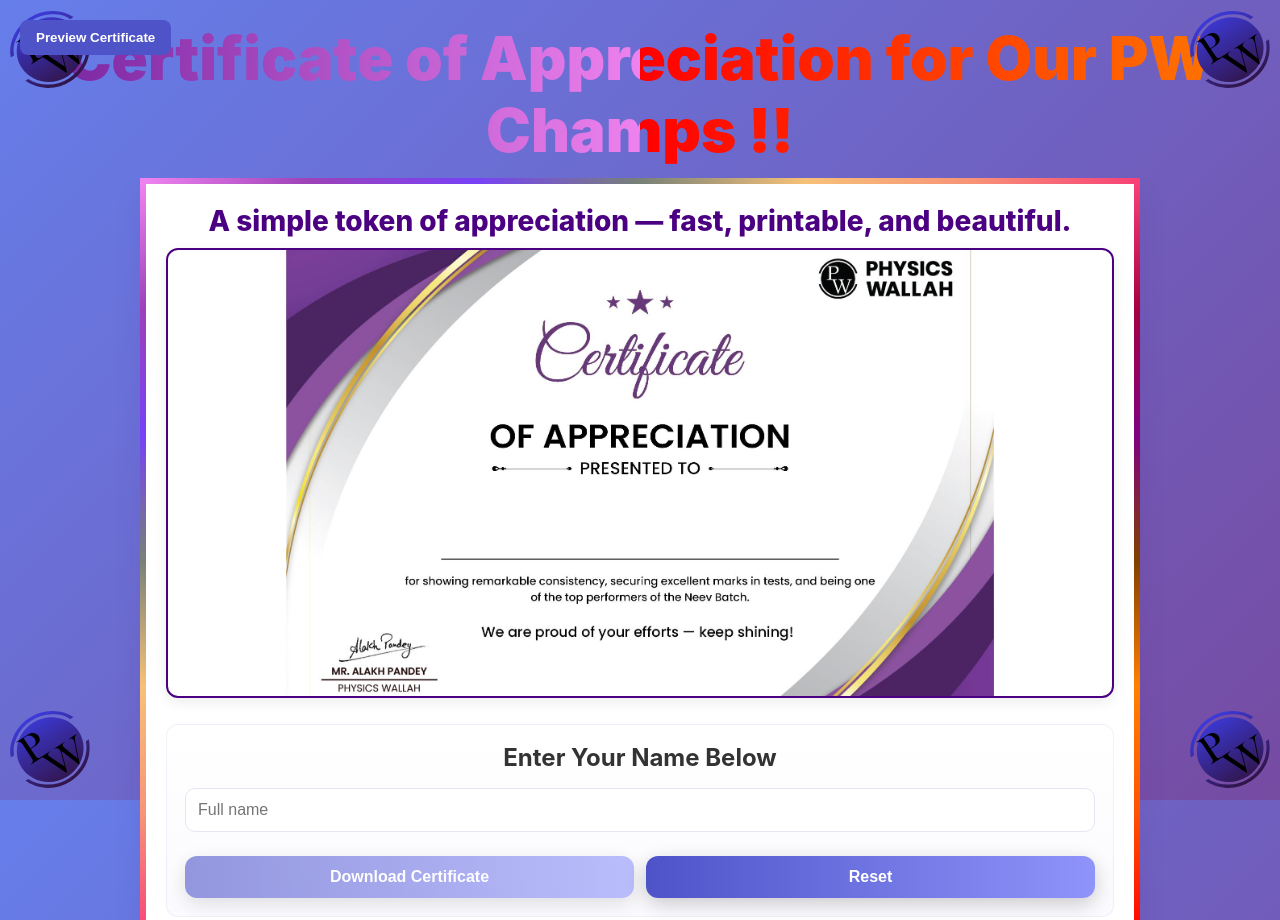
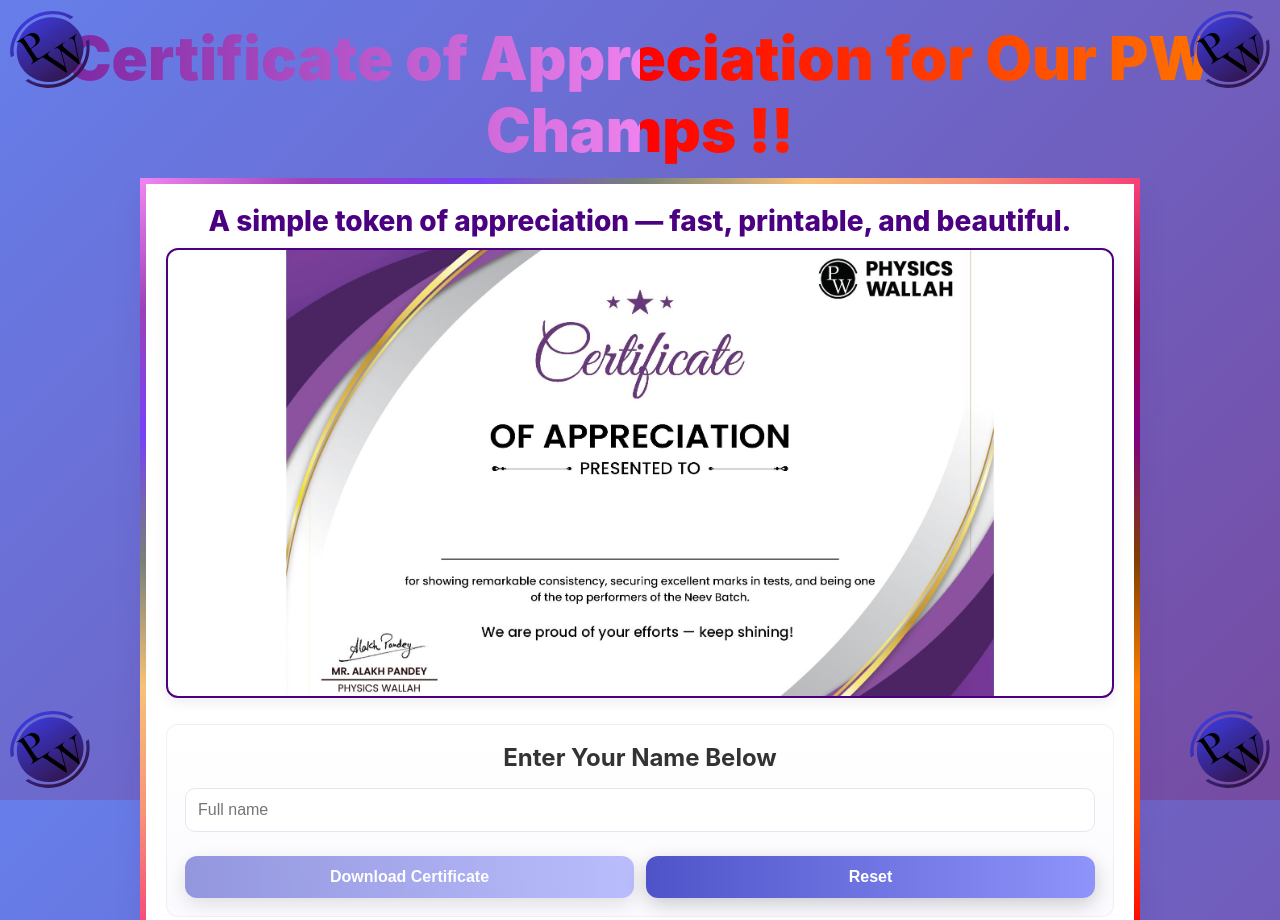
Before and after one commit to AaftaabAhmadKhan1/pwcertificate, a website: page public/index.html in a window 1280 px wide. Shown: the top 920 px of the page. Drawn offline with Linux system fonts and the light colour scheme.

Commit message:
Update index.html

```diff
--- a/public/index.html
+++ b/public/index.html
@@ -183,7 +183,7 @@
 <body>
 <div class="page">
 <header>
-  <button class="preview-btn" id="previewBtn">Preview Certificate</button>
+
   <div class="title">Certificate of Appreciation for Our PW Champs !!</div>
 </header>
 
```
